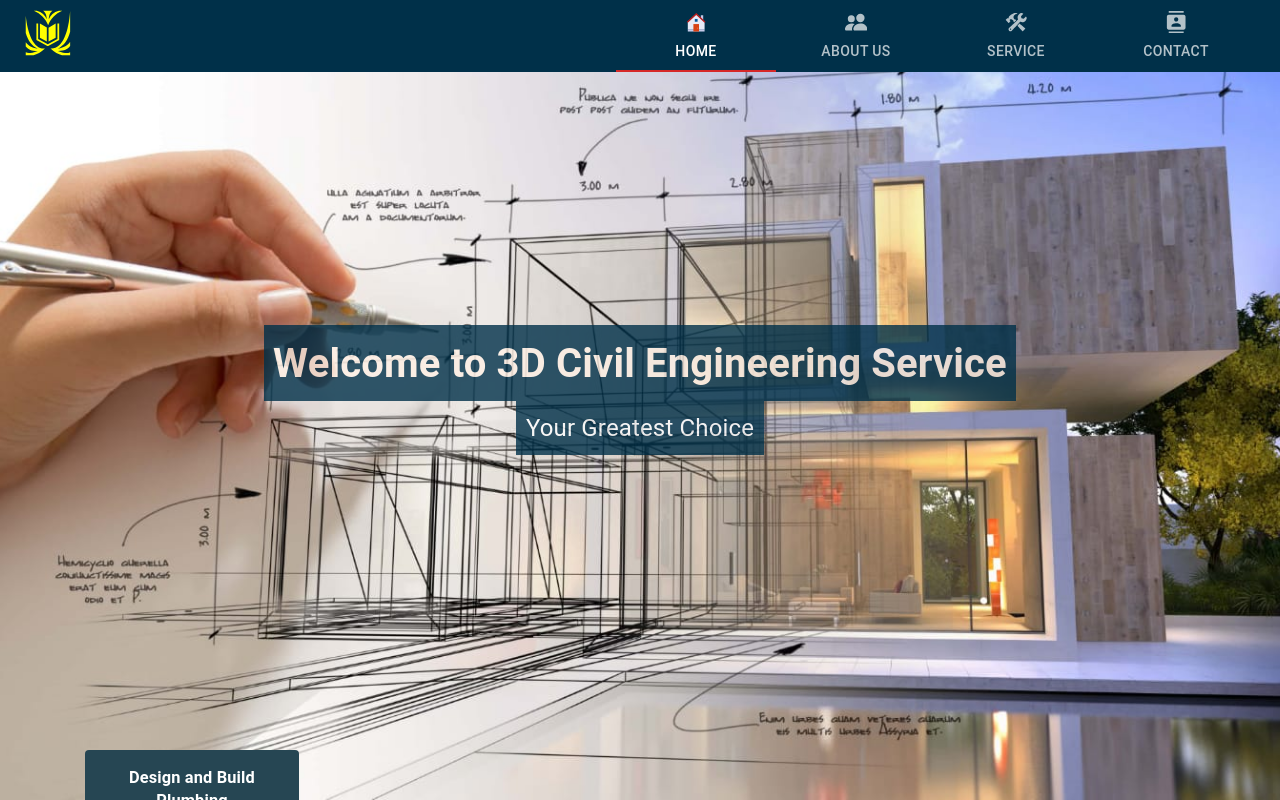
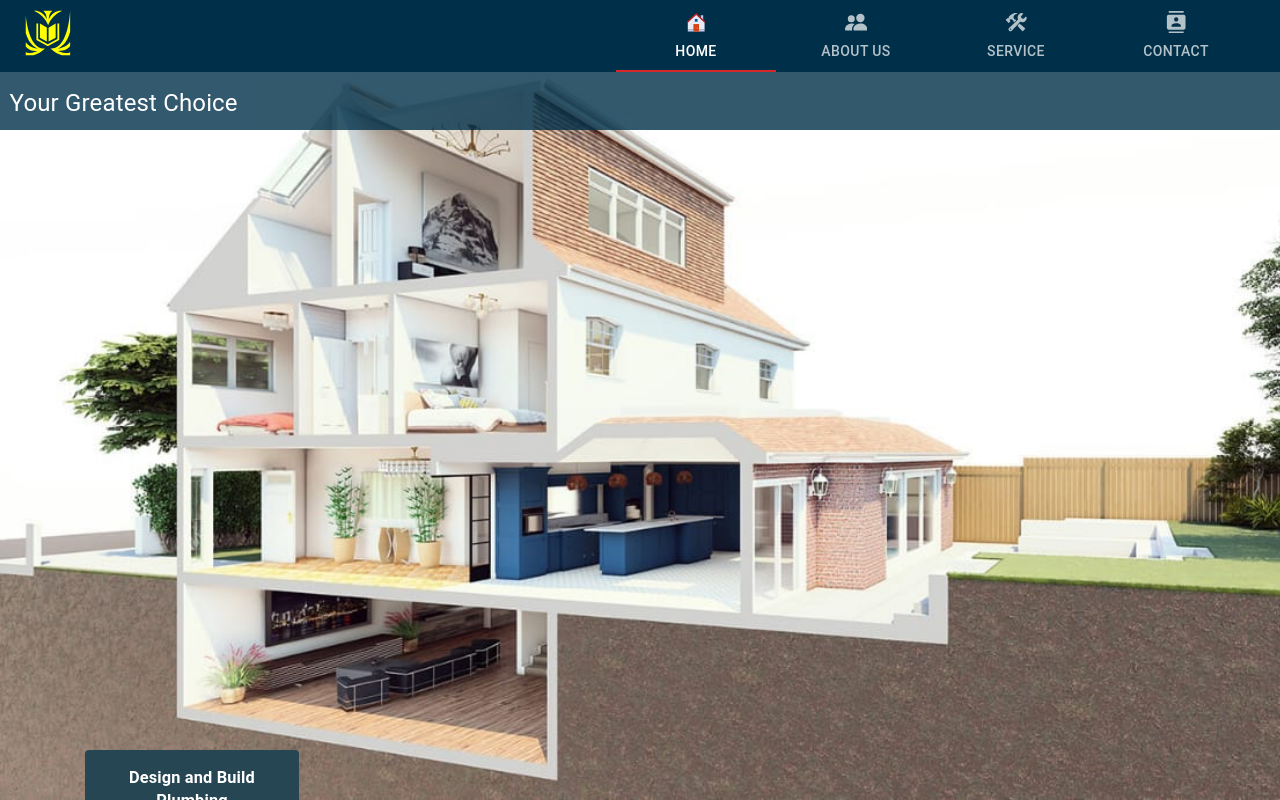
Before and after one commit to rajgthub/constructionservice, a React (Create React App) app: page / in a window 1280 px wide. Shown: the top 800 px of the page. Built offline with nearby package versions, Linux system fonts and the light colour scheme.

Commit message:
Reposition image 2

```diff
--- a/src/components/HomeBanner/HomeBanner.js
+++ b/src/components/HomeBanner/HomeBanner.js
@@ -2,7 +2,7 @@ import React from 'react';
 import { Hidden, makeStyles } from '@material-ui/core';
 import MainContent from '../MainContent/MainContent';
 import IconsGrid from '../IconsGrid/IconsGrid';
-import landing from '../../img/planning.jpeg';
+import landing from '../../img/landingsmall.jpeg';
 const useStyles = makeStyles(theme => ({
   conatainer: {
     height: '100vh',
@@ -12,11 +12,11 @@ const useStyles = makeStyles(theme => ({
     backgroundRepeat: 'no-repeat',
     backgroundAttachment: 'fixed',
     backgroundSize: 'cover',
-    backgroundPosition: '50% 50%',
-    display: 'flex',
-    alignItems: 'center',
-    justifyContent: 'center',
-    flexDirection: 'column',
+    // backgroundPosition: '50% 50%',
+    // display: 'flex',
+    // alignItems: 'center',
+    // justifyContent: 'center',
+    // flexDirection: 'column',
   },
   title: {
     fontSize: '2.5rem',
@@ -38,7 +38,7 @@ const HomeBanner = () => {
   const classes = useStyles();
   return (
     <>
-      <div className={classes.conatainer} maxWidth={false} id="home">
+      <div className={classes.conatainer} id="home">
         <Hidden mdDown>
           <h1 className={classes.title}>Welcome to 3D Civil Engineering Service</h1>
           <p className={classes.text}>Your Greatest Choice</p>
--- a/src/index.css
+++ b/src/index.css
@@ -3,10 +3,3 @@
   padding: 0;
   box-sizing: border-box;
 }
-#home{
-  background-size: cover;
-  -webkit-background-size: cover;
-  -moz-background-size: cover;
-  -o-background-size: cover;
-  overflow: hidden;
-}
```
